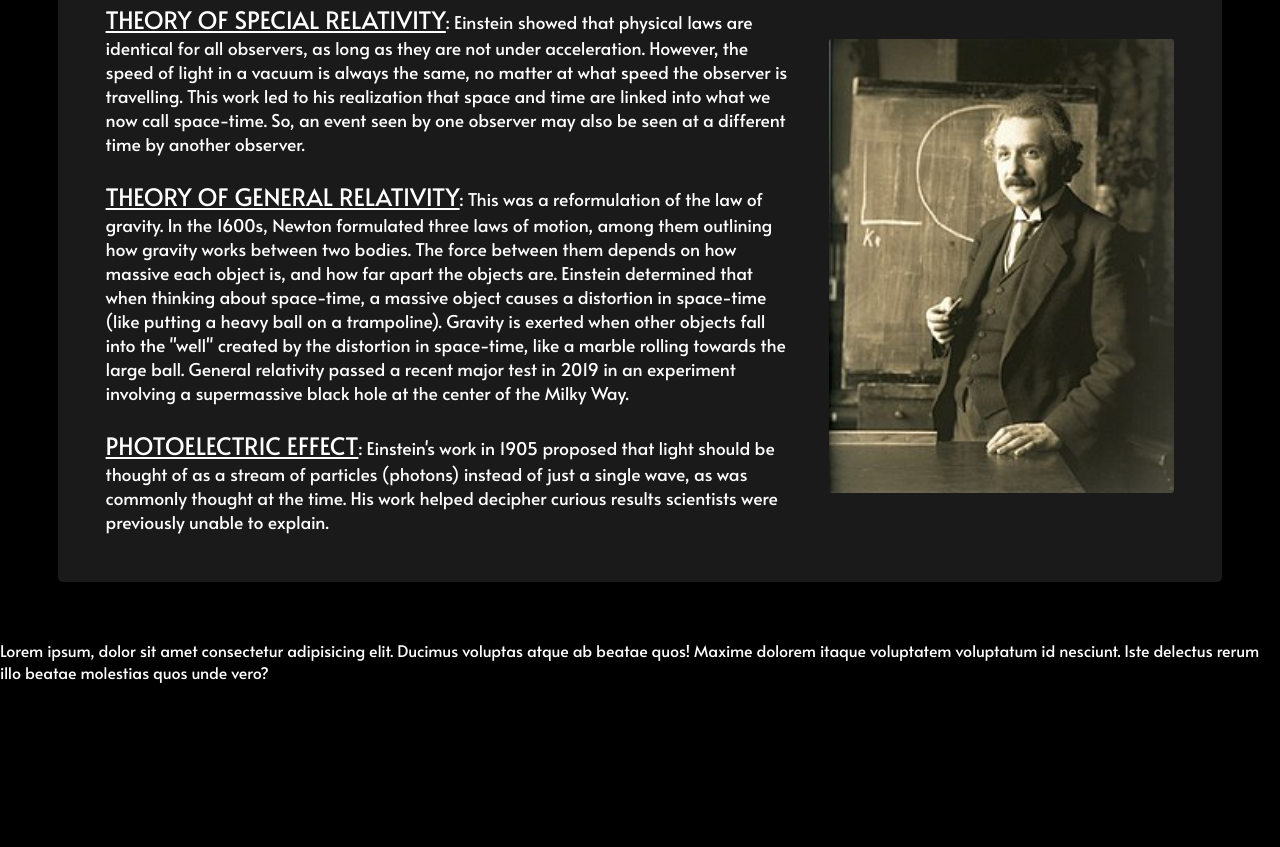
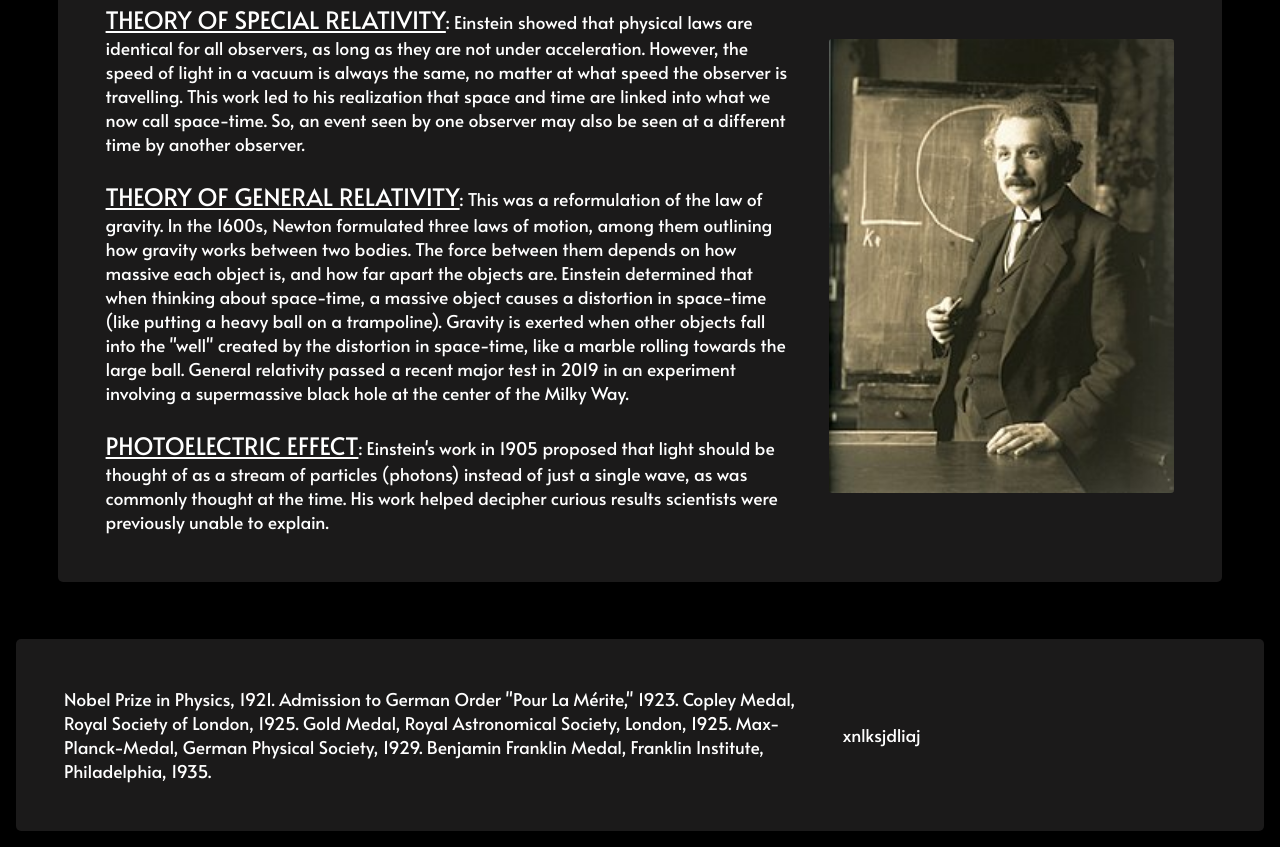
Before and after one commit to Utkarsh1311/Tribute-Page, a plain HTML site: page index.html in a window 1280 px wide. Shown: the part 2379-3226 px from the top of the page. Before the commit the page ends 3062 px from the top, so only its background shows below. Drawn offline with nearby package versions, Linux system fonts and the light colour scheme.

Commit message:
added to the awards section

```diff
--- a/index.html
+++ b/index.html
@@ -139,10 +139,18 @@
 		</div>
 	</section>
 	<section id="awards">
-		Lorem ipsum, dolor sit amet consectetur adipisicing elit.
-		Ducimus voluptas atque ab beatae quos! Maxime dolorem itaque
-		voluptatem voluptatum id nesciunt. Iste delectus rerum illo
-		beatae molestias quos unde vero?
+		<div class="awards-container">
+			<div class="awards">
+				Nobel Prize in Physics, 1921.
+				Admission to German Order "Pour La Mérite," 1923.
+				Copley Medal, Royal Society of London, 1925.
+				Gold Medal, Royal Astronomical Society, London, 1925.
+				Max-Planck-Medal, German Physical Society, 1929.
+				Benjamin Franklin Medal, Franklin Institute, Philadelphia, 1935.
+			</div>
+			<div class="awards">xnlksjdliaj</div>
+		</div>
+
 	</section>
 	</div>
 </body>
--- a/style.css
+++ b/style.css
@@ -161,3 +161,18 @@ nav ul {
 	text-transform: uppercase;
 	text-decoration: underline;
 }
+
+
+/* AWARDS */
+
+.awards-container {
+	display: grid;
+	align-items: center;
+	grid-template-columns: 2fr 1fr;
+	gap: 2rem;
+	padding: 3rem;
+	background-color: rgb(27, 26, 26);
+	border-radius: 5px;
+	font-size: 1.1rem;
+	margin: 1rem;
+}
```
